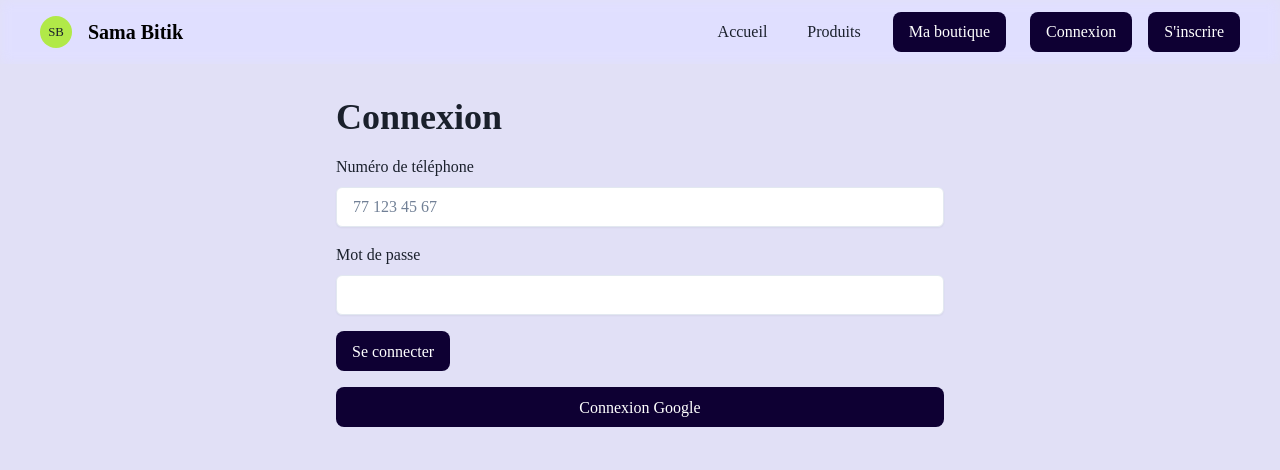
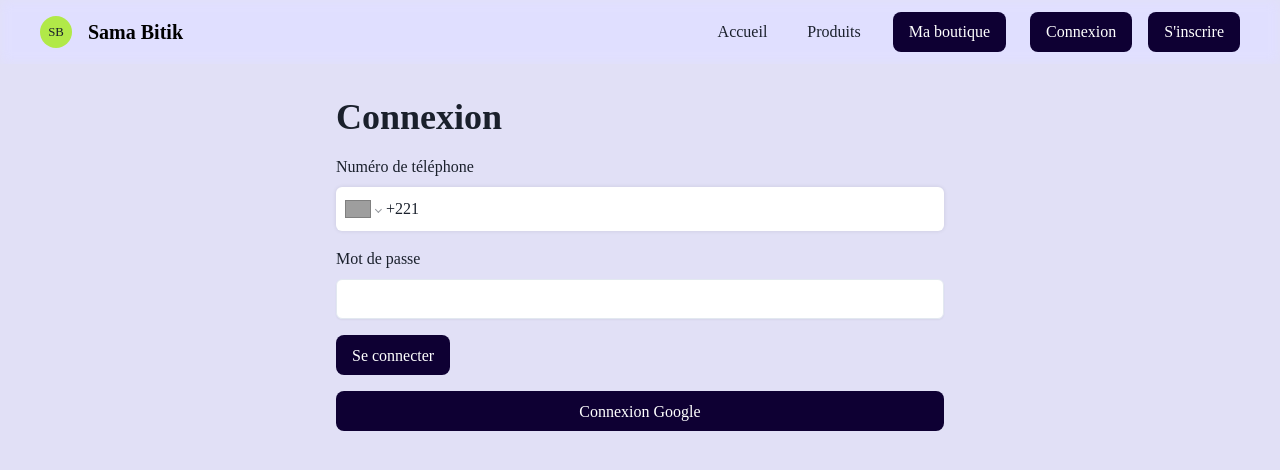
Before and after one commit to mnllmnd/gdb, a React (Vite) app: page /login in a window 1280 px wide. Shown: the top 470 px of the page. Built offline with nearby package versions, Linux system fonts and the light colour scheme; no server answers; grey boxes are pictures that could not be loaded.

Commit message:
perfecting

```diff
--- a/package.json
+++ b/package.json
@@ -17,9 +17,12 @@
     "@emotion/react": "^11.11.0",
     "@emotion/styled": "^11.11.0",
     "framer-motion": "^10.12.16",
+    "libphonenumber-js": "^1.12.24",
+    "pg": "^8.16.3",
     "react": "18.2.0",
     "react-dom": "18.2.0",
     "react-icons": "^5.5.0",
+    "react-phone-number-input": "^3.4.12",
     "react-router-dom": "6.20.1"
   },
   "devDependencies": {
--- a/src/pages/Login.tsx
+++ b/src/pages/Login.tsx
@@ -1,40 +1,95 @@
 import React, { useState } from 'react'
-import { Container, Heading, FormControl, FormLabel, Input, Button, Stack } from '@chakra-ui/react'
+import { Container, Heading, FormControl, FormLabel, Input, Button, Stack, Text } from '@chakra-ui/react'
 import { signInWithPhone, signInWithGoogle } from '../services/auth'
 import { useNavigate } from 'react-router-dom'
+import PhoneInput, { isValidPhoneNumber } from 'react-phone-number-input'
+import 'react-phone-number-input/style.css'
 
 export default function Login() {
-  const [phone, setPhone] = useState('')
+  const [phone, setPhone] = useState<string | undefined>('')
   const [password, setPassword] = useState('')
+  const [error, setError] = useState('')
   const nav = useNavigate()
 
-  async function onSignIn() {
+  async function onSignIn(e?: React.FormEvent) {
+    e?.preventDefault()
+    setError('')
+
+    if (!phone) {
+      setError('Veuillez saisir votre numéro de téléphone.')
+      return
+    }
+
+    if (!isValidPhoneNumber(phone)) {
+      setError('Numéro de téléphone invalide. Veuillez inclure l’indicatif pays (ex : +221).')
+      return
+    }
+
     try {
       await signInWithPhone(phone, password)
       nav('/')
     } catch (err: any) {
-      alert(err?.error || 'Échec de connexion')
+      setError(err?.error || 'Échec de connexion')
     }
   }
 
   return (
     <Container maxW="container.sm" py={8}>
       <Heading mb={4}>Connexion</Heading>
-      <Stack as="form" spacing={4}>
+
+      <Stack as="form" spacing={4} onSubmit={onSignIn}>
         <FormControl>
           <FormLabel>Numéro de téléphone</FormLabel>
-          <Input value={phone} onChange={(e) => setPhone(e.target.value)} placeholder="77 123 45 67" bg="white" color="black" boxShadow="sm" borderRadius="md" />
+          <PhoneInput
+            international
+            defaultCountry="SN"
+            value={phone}
+            onChange={setPhone}
+            placeholder="Entrez votre numéro (ex : +221 77 123 45 67)"
+            countrySelectProps={{ searchable: true }}
+            style={{
+              backgroundColor: 'white',
+              borderRadius: '6px',
+              padding: '10px',
+              fontSize: '16px',
+              boxShadow: '0 0 4px rgba(0,0,0,0.1)'
+            }}
+          />
         </FormControl>
+
         <FormControl>
           <FormLabel>Mot de passe</FormLabel>
-          <Input type="password" value={password} onChange={(e) => setPassword(e.target.value)} bg="white" color="black" boxShadow="sm" borderRadius="md" />
+          <Input
+            type="password"
+            value={password}
+            onChange={(e) => setPassword(e.target.value)}
+            bg="white"
+            color="black"
+            boxShadow="sm"
+            borderRadius="md"
+          />
         </FormControl>
+
+        {error && <Text color="red.500" fontSize="sm">{error}</Text>}
+
         <Stack direction="row">
           <Button colorScheme="teal" onClick={onSignIn}>
             Se connecter
           </Button>
         </Stack>
-        <Button onClick={async () => { await signInWithGoogle(); nav('/') }}>Connexion Google</Button>
+
+        <Button
+          onClick={async () => {
+            try {
+              await signInWithGoogle()
+              nav('/')
+            } catch (err: any) {
+              setError(err?.error || 'Connexion Google échouée')
+            }
+          }}
+        >
+          Connexion Google
+        </Button>
       </Stack>
     </Container>
   )
--- a/src/pages/Signup.tsx
+++ b/src/pages/Signup.tsx
@@ -1,25 +1,21 @@
 import React, { useState } from 'react'
 import { Container, Heading, FormControl, FormLabel, Input, Button, Stack, Text } from '@chakra-ui/react'
 import { useNavigate, Link as RouterLink } from 'react-router-dom'
+import PhoneInput, { isValidPhoneNumber } from 'react-phone-number-input'
+import 'react-phone-number-input/style.css'
 
 export default function Signup() {
   const [name, setName] = useState('')
-  const [phone, setPhone] = useState('')
+  const [phone, setPhone] = useState<string | undefined>('')
   const [password, setPassword] = useState('')
   const [confirm, setConfirm] = useState('')
   const [error, setError] = useState('')
   const nav = useNavigate()
 
-  // Validation simple du numéro de téléphone sénégalais
-  const isValidPhone = (num: string) => {
-    const regex = /^(7\d{1}[\s-]?\d{3}[\s-]?\d{2}[\s-]?\d{2}|7\d{8})$/
-    return regex.test(num.replace(/\s+/g, ''))
-  }
-
   function validate() {
     if (!name.trim()) return 'Veuillez saisir votre nom complet.'
-    if (!phone.trim()) return 'Veuillez saisir votre numéro de téléphone.'
-    if (!isValidPhone(phone)) return 'Veuillez entrer un numéro de téléphone valide (ex : 77 123 45 67).'
+    if (!phone) return 'Veuillez saisir votre numéro de téléphone.'
+    if (!isValidPhoneNumber(phone)) return 'Numéro de téléphone invalide. Veuillez inclure l’indicatif pays (ex : +221).'
     if (password.length < 6) return 'Le mot de passe doit contenir au moins 6 caractères.'
     if (password !== confirm) return 'Les mots de passe ne correspondent pas.'
     return null
@@ -35,7 +31,7 @@ export default function Signup() {
 
     try {
       const { signUpWithPhone } = await import('../services/auth')
-      await signUpWithPhone(phone, password, name)
+      await signUpWithPhone(phone!, password, name)
       nav('/')
     } catch (e: any) {
       setError(e?.error || "Échec de l'inscription")
@@ -45,8 +41,8 @@ export default function Signup() {
   return (
     <Container maxW="container.sm" py={8}>
       <Heading mb={4}>Inscription</Heading>
+
       <Stack as="form" spacing={4} onSubmit={(e) => { e.preventDefault(); onSubmit() }}>
-
         <FormControl>
           <FormLabel>Nom complet</FormLabel>
           <Input
@@ -61,14 +57,19 @@ export default function Signup() {
 
         <FormControl>
           <FormLabel>Numéro de téléphone</FormLabel>
-          <Input
+          <PhoneInput
+            international
+            defaultCountry="SN"
             value={phone}
-            onChange={(e) => setPhone(e.target.value)}
-            placeholder="77 123 45 67"
-            bg="white"
-            color="black"
-            boxShadow="sm"
-            borderRadius="md"
+            onChange={setPhone}
+            placeholder="Entrez votre numéro (ex : +221 77 123 45 67)"
+            style={{
+              backgroundColor: 'white',
+              borderRadius: '6px',
+              padding: '10px',
+              fontSize: '16px',
+              boxShadow: '0 0 4px rgba(0,0,0,0.1)'
+            }}
           />
         </FormControl>
 
```
Also changed, not shown: scripts/migrate_phone.ts (added, +34 -0 lines), 1 other file (tests, documents, lock files or other folders).
